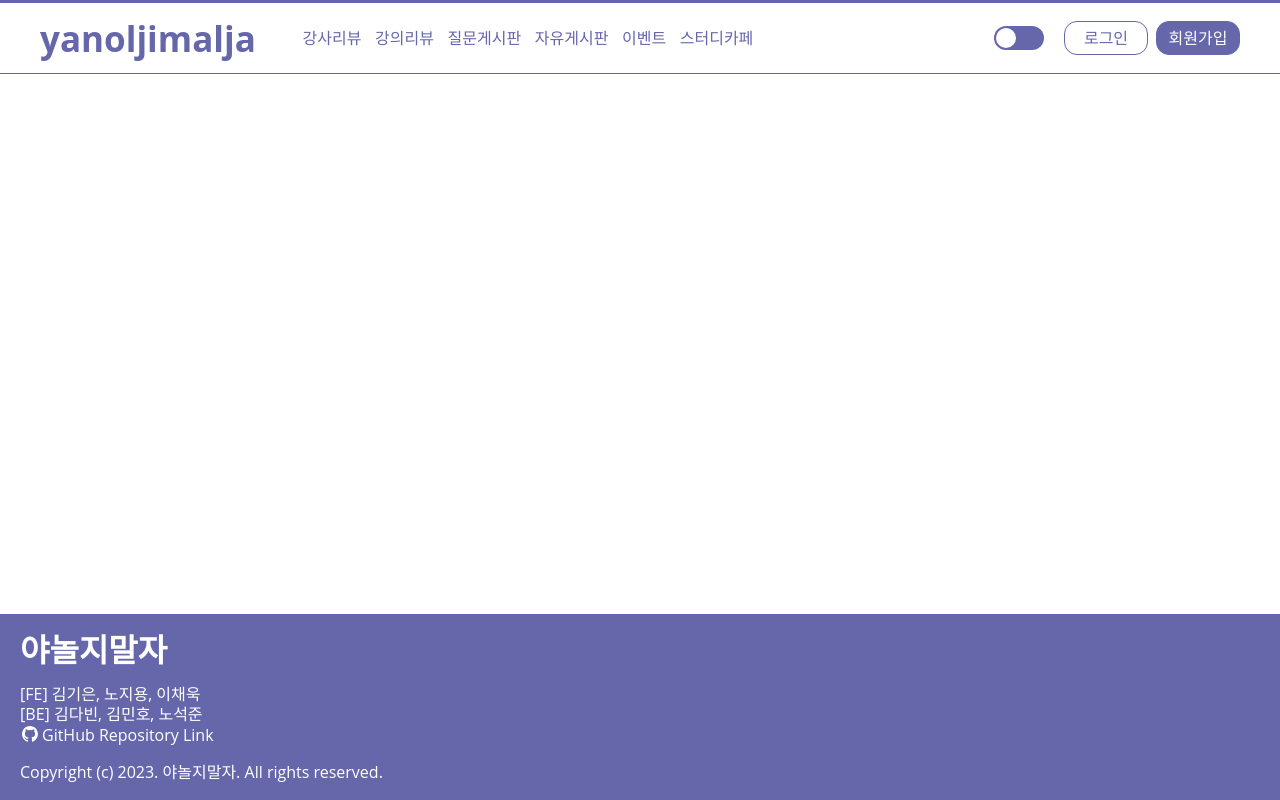
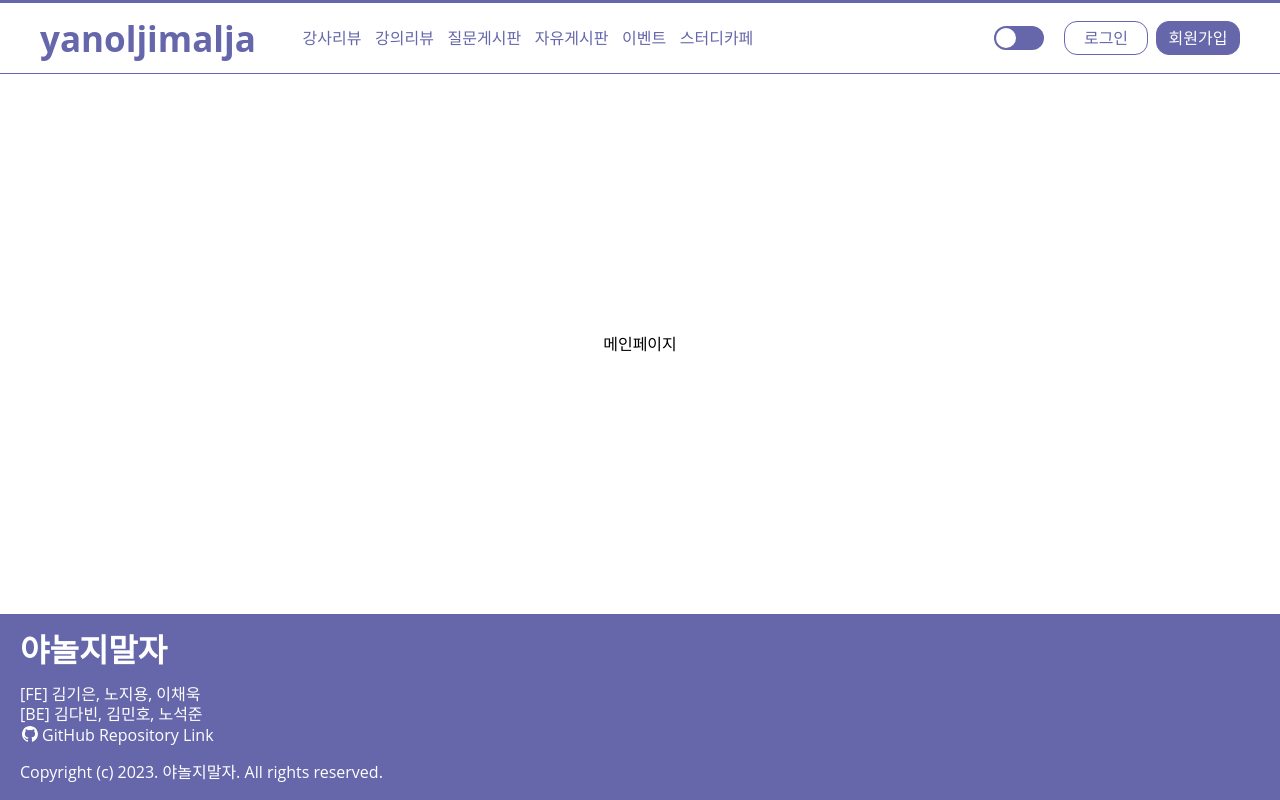
Before and after one commit to codestates-seb/seb42_main_027, a React (Create React App) app in the folder client/: page / in a window 1280 px wide. Built offline with nearby package versions, Linux system fonts and the light colour scheme.

Commit message:
feat: 라우터 추가

```diff
--- a/client/src/Router.tsx
+++ b/client/src/Router.tsx
@@ -1,11 +1,17 @@
+import Main from 'pages/MainPage';
 import Login from 'pages/Login';
+import QnABoard from 'pages/QnABoard/QnABoard';
+import FreeBoard from 'pages/FreeBoard/FreeBoard';
 import { BrowserRouter, Routes, Route } from 'react-router-dom';
 
 function Router() {
   return (
     <BrowserRouter>
       <Routes>
-        <Route path="login" element={<Login />} />
+        <Route path="/" element={<Main />} />
+        <Route path="/login" element={<Login />} />
+        <Route path="/qna" element={<QnABoard />} />
+        <Route path="/free" element={<FreeBoard />} />
       </Routes>
     </BrowserRouter>
   );
```
